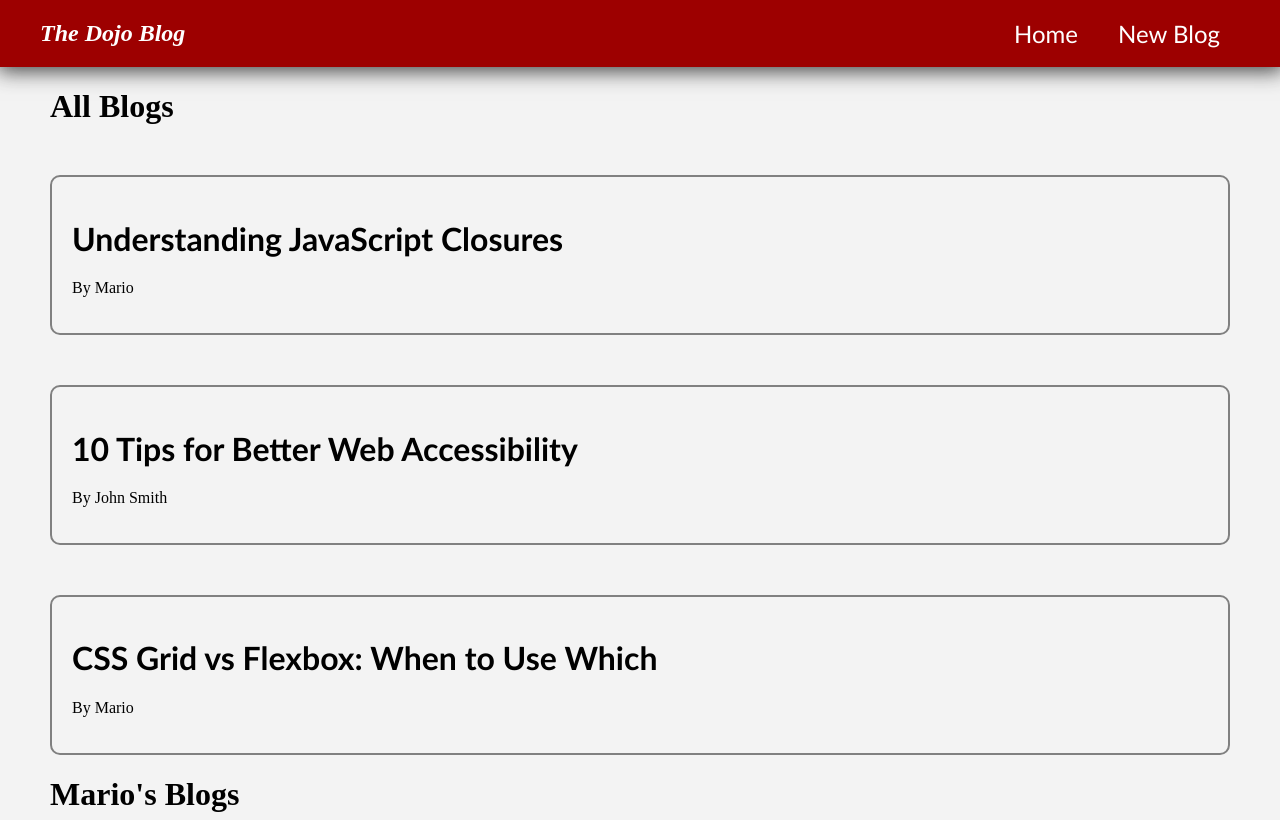
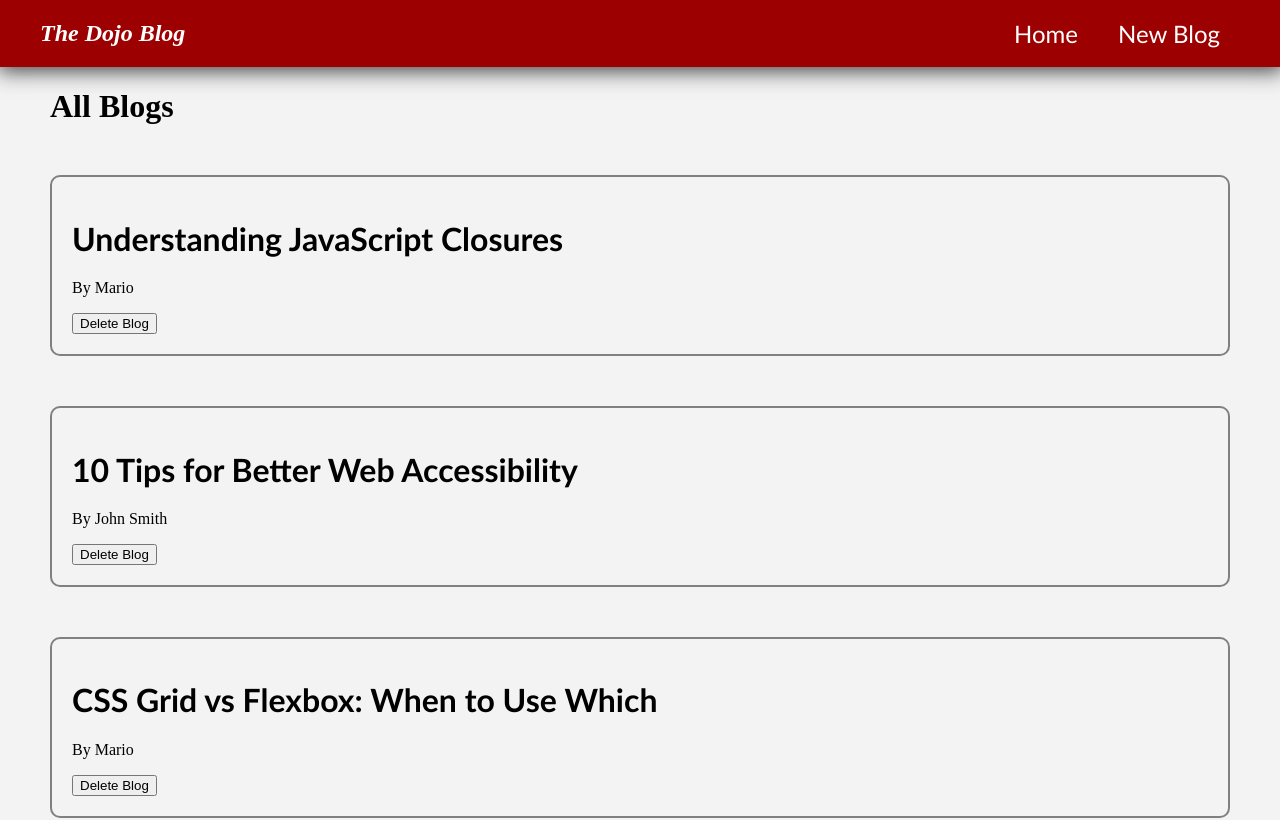
Before and after one commit to Tundoor/The-Dojo-Blog, a React (Vite) app: page / in a window 1280 px wide. Shown: the top 820 px of the page. Built offline with nearby package versions, Linux system fonts and the light colour scheme.

Commit message:
Created our delete feature

```diff
--- a/components/home.jsx
+++ b/components/home.jsx
@@ -1,4 +1,4 @@
-import {useState} from 'react';
+import {useState, useEffect } from 'react';
 import BlogList from "../src/BlogList"
 
 function Home () {
@@ -31,11 +31,17 @@
     },
   ])
 
+   const handleDelete = (id) => {
+     const newBlogs = blogs.filter( blog => blog.id !== id)
+     setBlogs(newBlogs);
+   }
 
+   useEffect(() => {
+    // console.log("Use Effect Ran");
+   })
   return (
     <div className="home">
-      <BlogList blogs={blogs}  title="All Blogs" />
-      <BlogList blogs={blogs.filter((blog) => (blog.author === "Mario"))} title="Mario's Blogs"/>
+      <BlogList blogs={blogs}  title="All Blogs"  handleDelete={handleDelete} />
   </div>
 );
 }
--- a/src/BlogList.jsx
+++ b/src/BlogList.jsx
@@ -1,5 +1,5 @@
 
-function BlogList ({ blogs, title}) {
+function BlogList ({ blogs, title, handleDelete }) {
 
   return ( <div className="blog-list">
      <h1>{ title }</h1>
@@ -7,6 +7,7 @@
        <div className="blog-preview" key={blog.id}>
           <h1>{blog.title}</h1>
           <p>By {blog.author}</p>
+          <button onClick={() => handleDelete(blog.id)}>Delete Blog</button>
         </div>
       ))}
 
```
